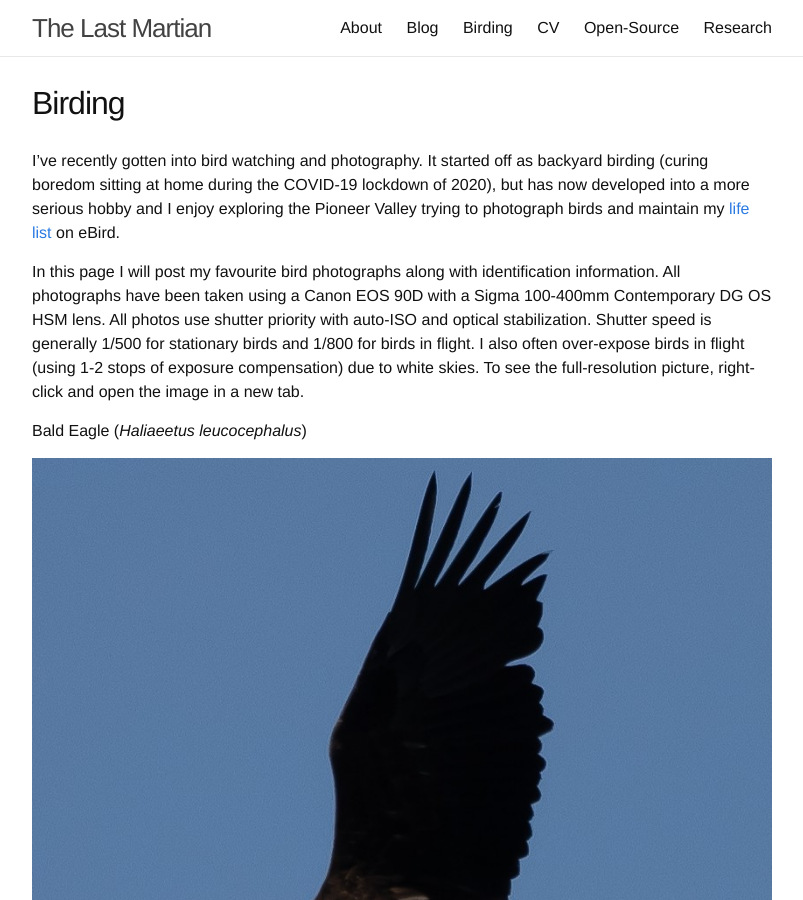
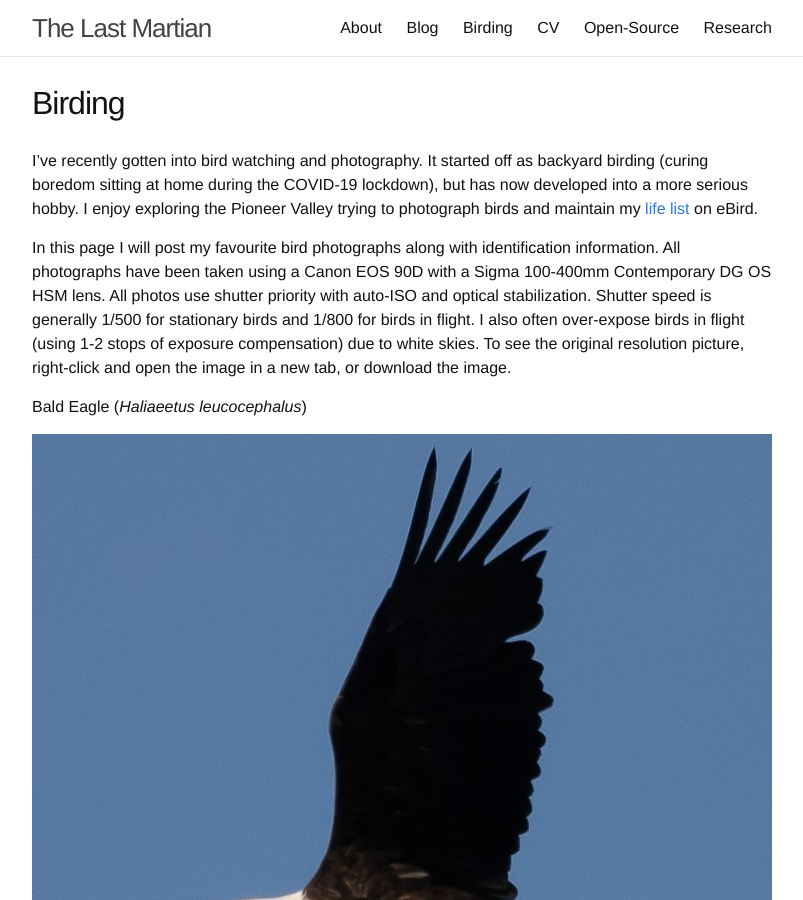
Before and after one commit to martiansideofthemoon/martiansideofthemoon.github.io, a Jekyll site: the page built from _pages/bird_photography.md, in a window 1280 px wide and 900 px high. Shown: the whole window, without its empty margins (238-1041 px from the left). Built offline with Jekyll 4.4.1, drawn with Linux system fonts in a browser that asks for light colours; comment, search, counter and statistics services are not loaded.

Commit message:
Adding bird photo details

```diff
--- a/_pages/bird_photography.md
+++ b/_pages/bird_photography.md
@@ -4,9 +4,9 @@ title: Birding
 permalink: /birding/
 ---
 
-I've recently gotten into bird watching and photography. It started off as backyard birding (curing boredom sitting at home during the COVID-19 lockdown of 2020), but has now developed into a more serious hobby and I enjoy exploring the Pioneer Valley trying to photograph birds and maintain my [life list](https://ebird.org/profile/MTgwMDY0OQ/world) on eBird.
+I've recently gotten into bird watching and photography. It started off as backyard birding (curing boredom sitting at home during the COVID-19 lockdown), but has now developed into a more serious hobby. I enjoy exploring the Pioneer Valley trying to photograph birds and maintain my [life list](https://ebird.org/profile/MTgwMDY0OQ/world) on eBird.
 
-In this page I will post my favourite bird photographs along with identification information. All photographs have been taken using a Canon EOS 90D with a Sigma 100-400mm Contemporary DG OS HSM lens. All photos use shutter priority with auto-ISO and optical stabilization. Shutter speed is generally 1/500 for stationary birds and 1/800 for birds in flight. I also often over-expose birds in flight (using 1-2 stops of exposure compensation) due to white skies. To see the full-resolution picture, right-click and open the image in a new tab.
+In this page I will post my favourite bird photographs along with identification information. All photographs have been taken using a Canon EOS 90D with a Sigma 100-400mm Contemporary DG OS HSM lens. All photos use shutter priority with auto-ISO and optical stabilization. Shutter speed is generally 1/500 for stationary birds and 1/800 for birds in flight. I also often over-expose birds in flight (using 1-2 stops of exposure compensation) due to white skies. To see the original resolution picture, right-click and open the image in a new tab, or download the image.
 
 <p style="text-align: center;">
 
```
